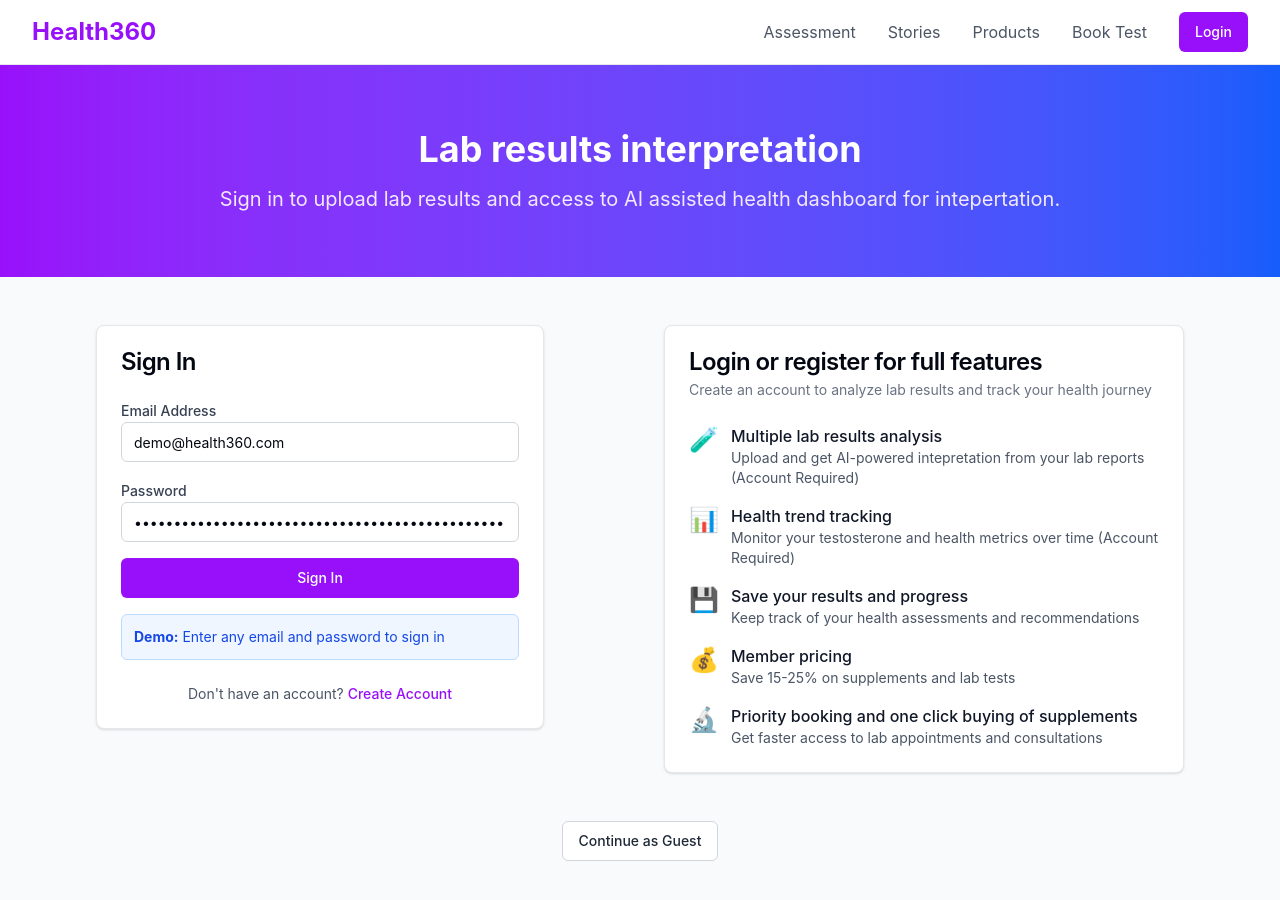
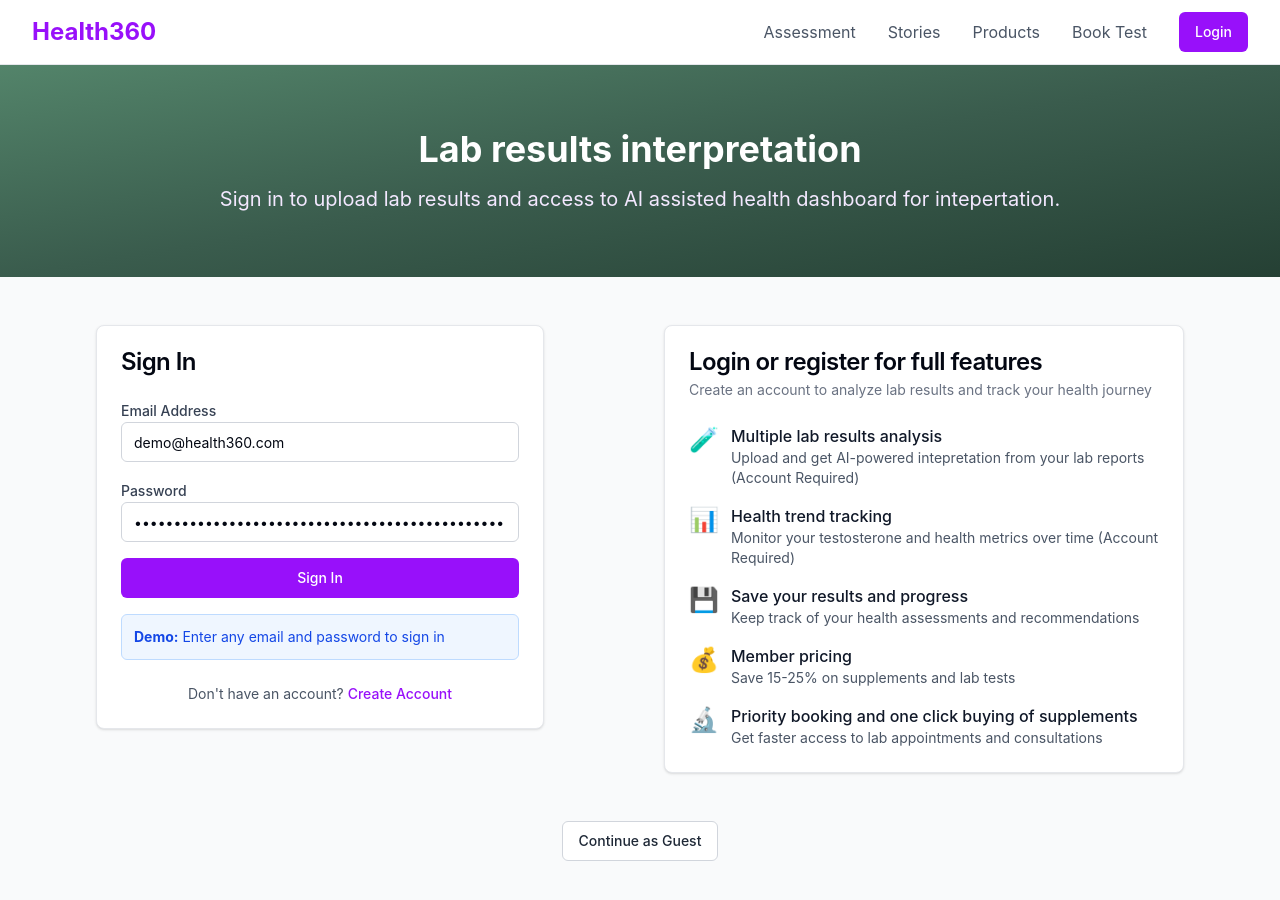
Before and after one commit to mattias-muhonen/apteekki360-vibes, a React (Vite) app: page /auth in a window 1280 px wide. Shown: the top 900 px of the page. Built offline with nearby package versions, Linux system fonts and the light colour scheme; no server answers.

Commit message:
use the green from landing on all page hero/top sections

```diff
--- a/src/components/Page.tsx
+++ b/src/components/Page.tsx
@@ -237,7 +237,7 @@ const Page: React.FC<PageProps> = ({
       </header>
 
       {title && showGradientHeader && (
-        <div className="bg-gradient-to-r from-purple-600 to-blue-600 text-white">
+        <div className="bg-gradient-to-br from-[#53846aff] via-[#3a5c4d] to-[#254034] text-white">
           <div className="max-w-7xl mx-auto px-4 sm:px-6 lg:px-8 py-16">
             <div className="text-center">
               <h1 className="text-4xl font-bold mb-4">{title}</h1>
```
